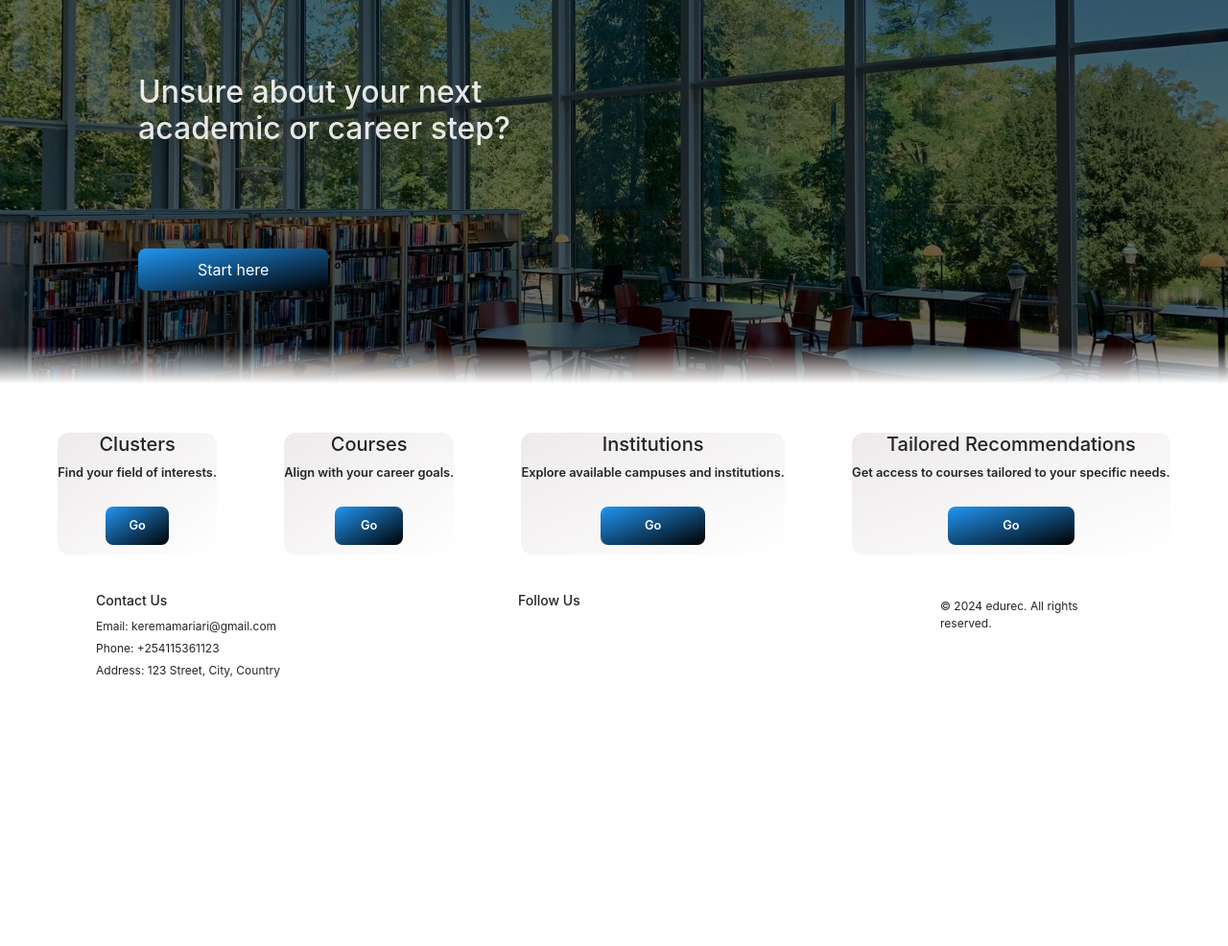
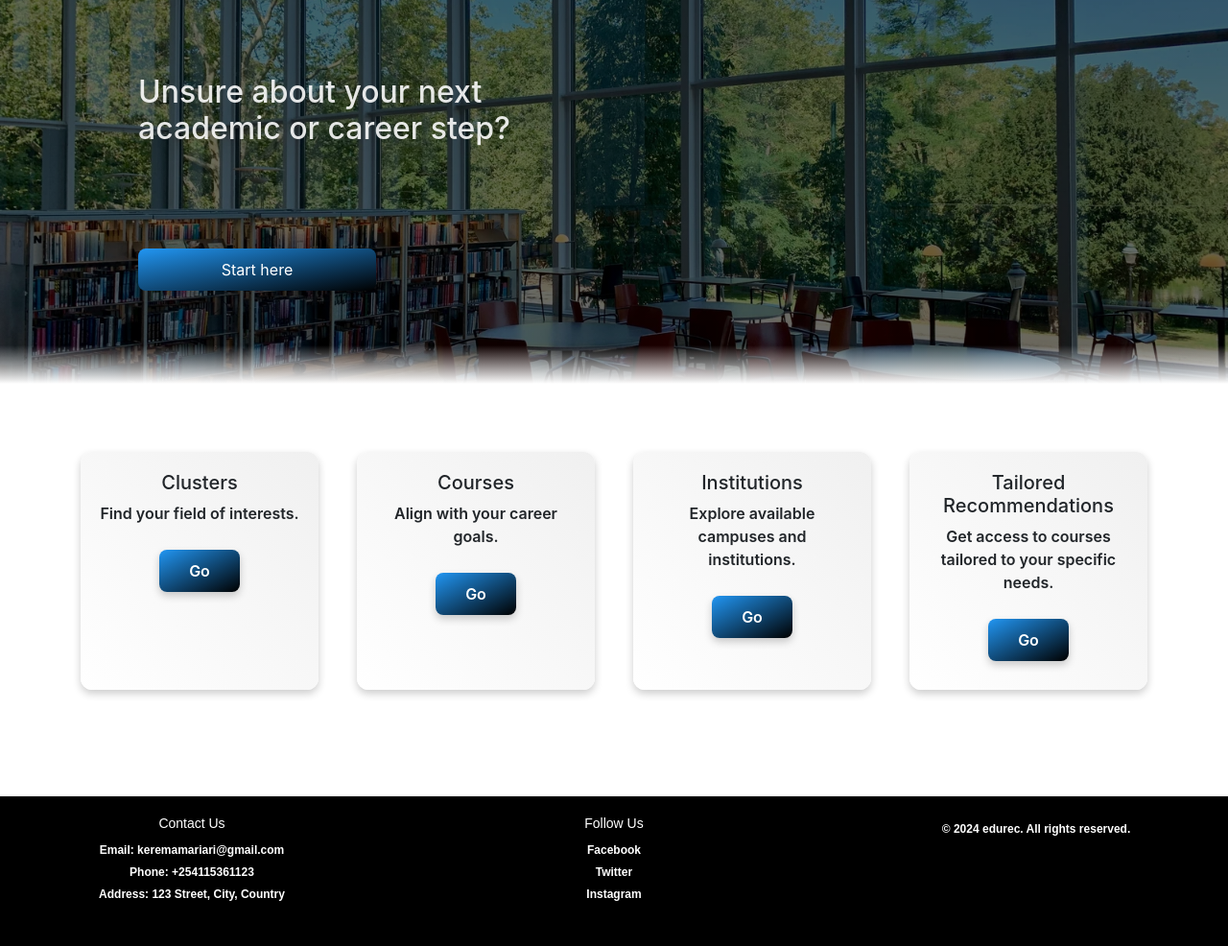
Before and after one commit to BrMaro/CareerRecommendationEngine, a Django app: page / in a window 1280 px wide. Shown: the part 52-1038 px from the top of the page at 96% size. Before the commit the page ends 758 px from the top, so only its background shows below. Run offline with Django 5.2, Linux system fonts and the light colour scheme.

Commit message:
latest commit

```diff
--- a/mysite/main/templates/main/base.html
+++ b/mysite/main/templates/main/base.html
@@ -144,18 +144,18 @@
             padding-bottom: 2.5rem;    /* Footer height */
         }
 
+/* Replace existing footer styles with the following */
 .footer {
-            width: 100%;
-            background-color: #000;
-            color: #fff;
-            padding: 0 -40px;
-            height: 3 remm;
-            position: absolute;
-            bottom: 0; /* Stick to the bottom */
-            left: 0;
+    background-color: #000; /* Black background */
+    color: #fff; /* White text */
+    font-family: 'Raleway', sans-serif; /* Raleway font family */
+    font-weight: bold; /* Bold text */
+    padding: 20px; /* Padding around content */
+    text-align: center; /* Centered text */
+    width: 100%; /* Full width */
 }
 
-        .footer-columns {
+.footer .footer-columns {
     display: flex;
     justify-content: space-around;
     align-items: flex-start;
@@ -164,22 +164,22 @@
     margin: 0 auto;
 }
 
-        .footer-column {
+.footer .footer-column {
     width: 200px;
     margin-bottom: 20px;
 }
 
-        .footer-column h3 {
+.footer .footer-column h3 {
     font-size: 14px;
     margin-bottom: 10px;
 }
 
-        .footer-column p {
+.footer .footer-column p {
     font-size: 12px;
     margin: 5px 0;
 }
 
-        .footer-column.empty {
+.footer .footer-column.empty {
     width: 0;
     visibility: hidden;
 }
@@ -229,7 +229,7 @@
             </div>
         </div>
 
-        <footer class="mt-auto" id="footer" >
+        <footer class="footer">
             <div class="footer-columns">
                 <div class="footer-column">
                     <h3>Contact Us</h3>
@@ -250,6 +250,7 @@
                 </div>
             </div>
         </footer>
+
     </div>
 
     <script src="https://code.jquery.com/jquery-3.3.1.slim.min.js" integrity="sha384-q8i/X+965DzO0rT7abK41JStQIAqVgRVzpbzo5smXKp4YfRvH+8abtTE1Pi6jizo" crossorigin="anonymous"></script>
--- a/mysite/main/templates/main/home.html
+++ b/mysite/main/templates/main/home.html
@@ -101,39 +103,50 @@
             }
         }
 
+
         .text-container {
-            margin-top: 4%;
-            display:flex;
-            flex-direction: row;
-            font-size: 0.8em;
-            justify-content: space-evenly;
-            gap: 10px;
+            margin: 4% auto;
+            display: flex;
+            flex-wrap: wrap;
+            justify-content: center;
+            width: 90%;
+            max-width: 1200px;
+        }
+
+        .text-container div {
+            flex: 1 1 calc(25% - 40px);
+            margin: 20px;
+            padding: 20px;
+            border-radius: 12px;
+            background: linear-gradient(to top right, #fff, #f0f0f0);
             text-align: center;
-        }
-        .text-container div {
-            border-radius: 12px;
-            background: linear-gradient(to bottom right, #EEEAEB, #fff);
+            box-shadow: 0 4px 8px rgba(0, 0, 0, 0.2);
+            transition: transform 0.3s, box-shadow 0.3s;
         }
 
         .text-container div:hover {
-            transform: scale(1.05);
+            transform: translateY(-10px);
+            box-shadow: 0 8px 16px rgba(0, 0, 0, 0.3);
         }
-
 
         .start-here-btn {
             border-radius: 8px;
             border: none;
             color: #fff;
-            padding: 10px 20px;
+            padding-left: 30px;
+            padding-right: 30px;
+            padding-top: 10px;
+            padding-bottom: 10px;
             text-align: center;
             text-decoration: none;
             display: inline-block;
             font-size: 1em;
-            width: 40%;
+            width: 50%;
             margin: 10px 2px;
             cursor: pointer;
             background: linear-gradient(to bottom right, #2196F3, #000);
             transition: transform 0.3s, box-shadow 0.3s;
+            animation: popIn 1s ease-out;
         }
 
         .start-here-btn:hover {
@@ -172,9 +230,12 @@
                 </div>
 
                 <div class="slider-text">
-                    <div class="start-here-btn">
-                        Start here
-                    </div>
+                    <a href="/login">
+                        <div class="start-here-btn">
+                            Start here
+                        </div>
+                    </a>
+
                 </div>
 
             </div>
```
Also changed, not shown: other parts of mysite/main/templates/main/home.html (+47 -0 lines), InstitutionDataCollection.py (+16 -8 lines), mysite/register/templates/registration/login.html (+99 -1 lines), campuscoursesdb.sql (deleted). Lines whose indentation alone changed are shown as unchanged.
